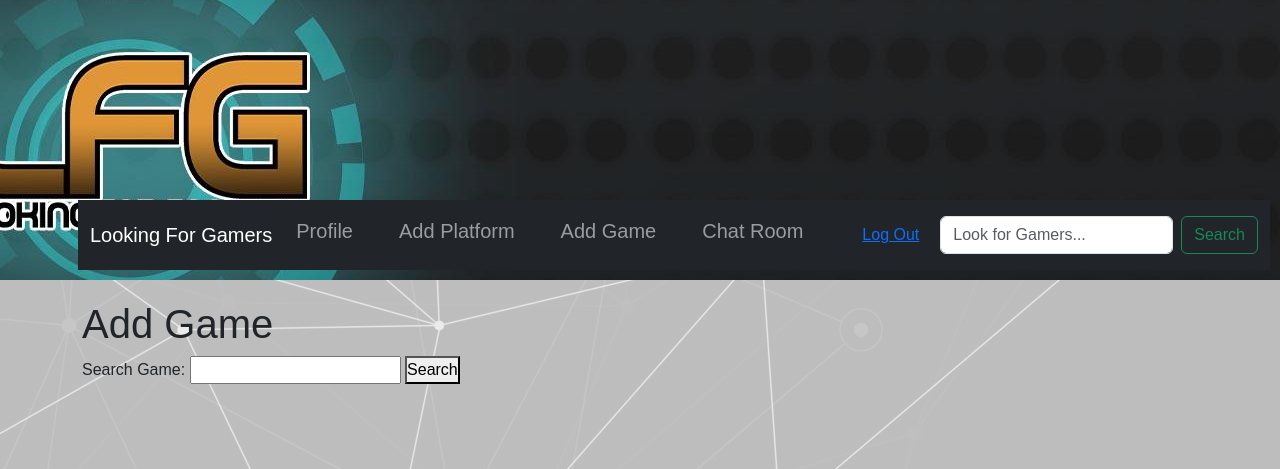
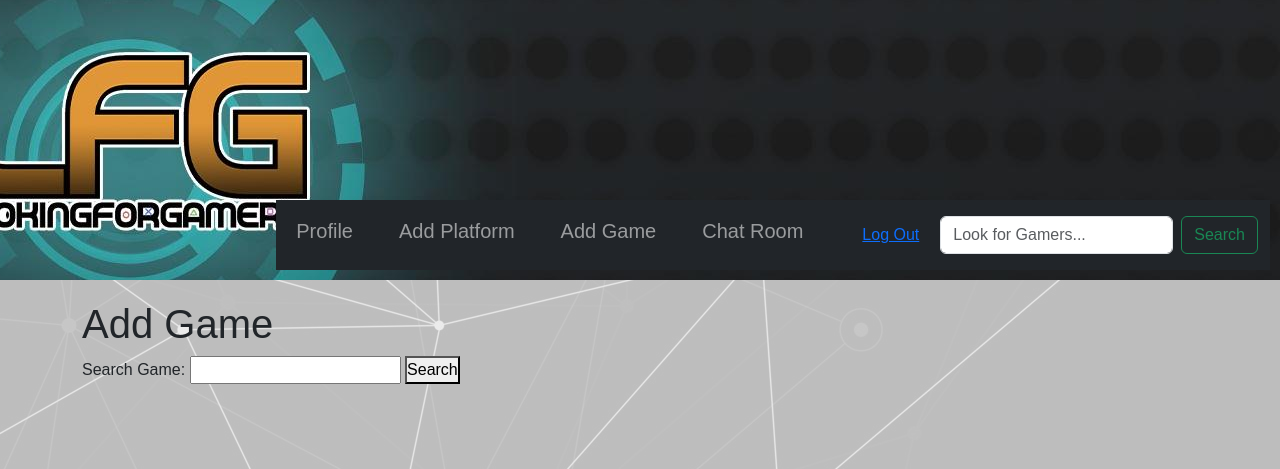
Before and after one commit to Elder-Xeno/LFG, a Django app: page /add_game/ in a window 1280 px wide. Shown: the top 469 px of the page. Run offline with Django 5.2, Linux system fonts and the light colour scheme; the visitor is signed in with stand-in values (Sample User, id 1).

Commit message:
Removed the "Looking For Gamers" link in 'Base.html'

```diff
--- a/main_app/templates/base.html
+++ b/main_app/templates/base.html
@@ -15,7 +15,7 @@
 <header style="padding-top: 200px;">
   <nav class="navbar navbar-expand-lg navbar-dark bg-dark">
       <div class="container-fluid">
-          <a class="navbar-brand" href="#">Looking For Gamers</a>
+          <!-- <a class="navbar-brand" href="#">Looking For Gamers</a> -->
           <button class="navbar-toggler" type="button" data-bs-toggle="collapse" data-bs-target="#navbarNav"
               aria-controls="navbarNav" aria-expanded="false" aria-label="Toggle navigation">
               <span class="navbar-toggler-icon"></span>
```
